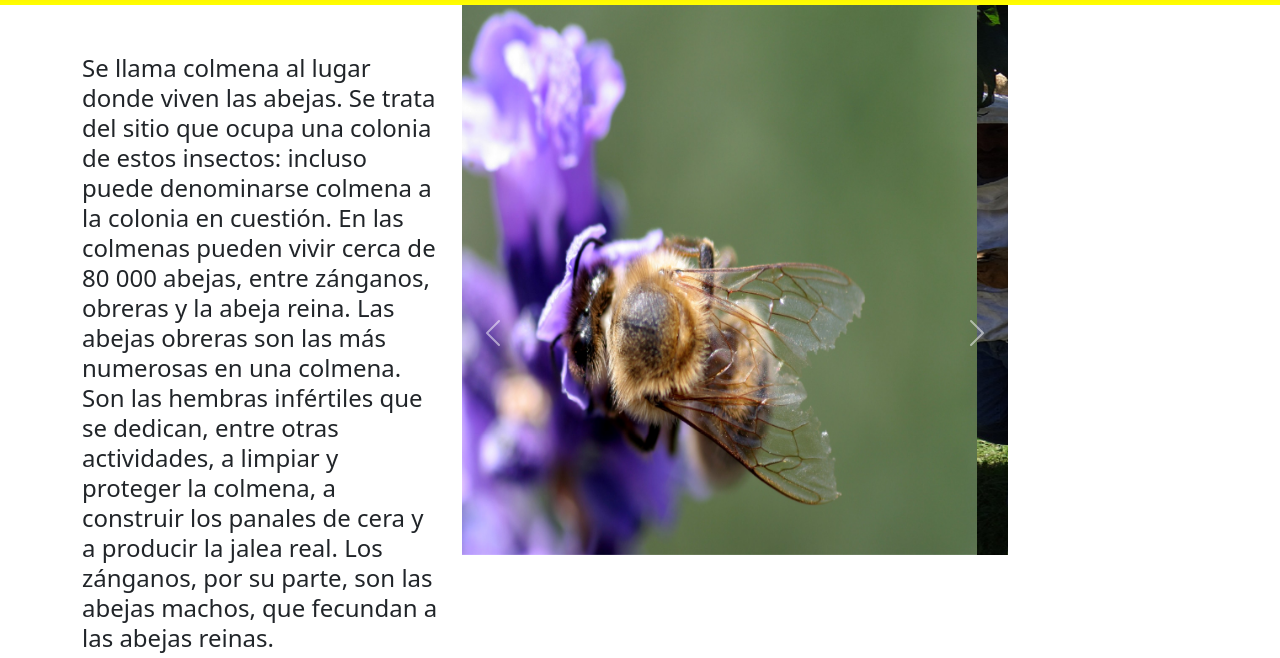
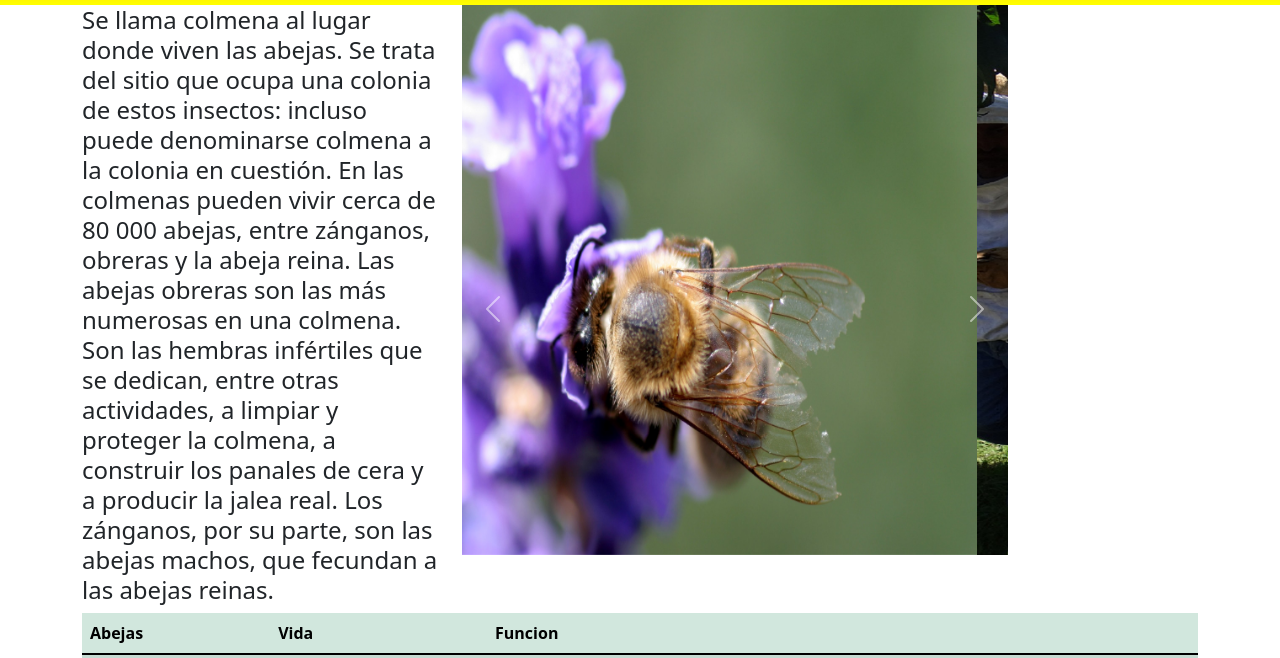
Before and after one commit to Marcelo-gil/Apicultura-Urbana-con-Boostrap, a plain HTML site: page html/colmena.html in a window 1280 px wide. Shown: the part 85-743 px from the top of the page. Drawn offline with nearby package versions, Linux system fonts and the light colour scheme.

Commit message:
boostrap Ajuste

```diff
--- a/html/colmena.html
+++ b/html/colmena.html
@@ -43,7 +43,7 @@
         </header>
         <section class="container">
           <div class="row">
-              <div class="col-lg-4 col-md-6 col-sm-12 mt-5">
+              <div class="col-lg-4 col-md-6 col-sm-12 ml-5">
                   <h4 class="lh-sm ">Se llama colmena al lugar donde viven las abejas. Se trata del sitio que ocupa una colonia de estos insectos: incluso puede denominarse colmena a la colonia en cuestión. En las colmenas pueden vivir cerca de 80 000 abejas, entre zánganos, obreras y la abeja reina.
                       Las abejas obreras son las más numerosas en una colmena.
                       Son las hembras infértiles que se dedican, entre otras actividades,
@@ -101,7 +101,7 @@
                   <span class="visually-hidden">Siguiente</span>
                 </button>
               </div>
-            <div class="col-lg-6  col-md-6 col-sm-0">
+            <div class="col-lg-2  col-md-2 col-sm-0">
                   <!-- <img src="../imagenes/apiario.jpg" class="d-block w-100 mt-5" alt="Foto de Marco"> -->
             </div>
           </div>
```
